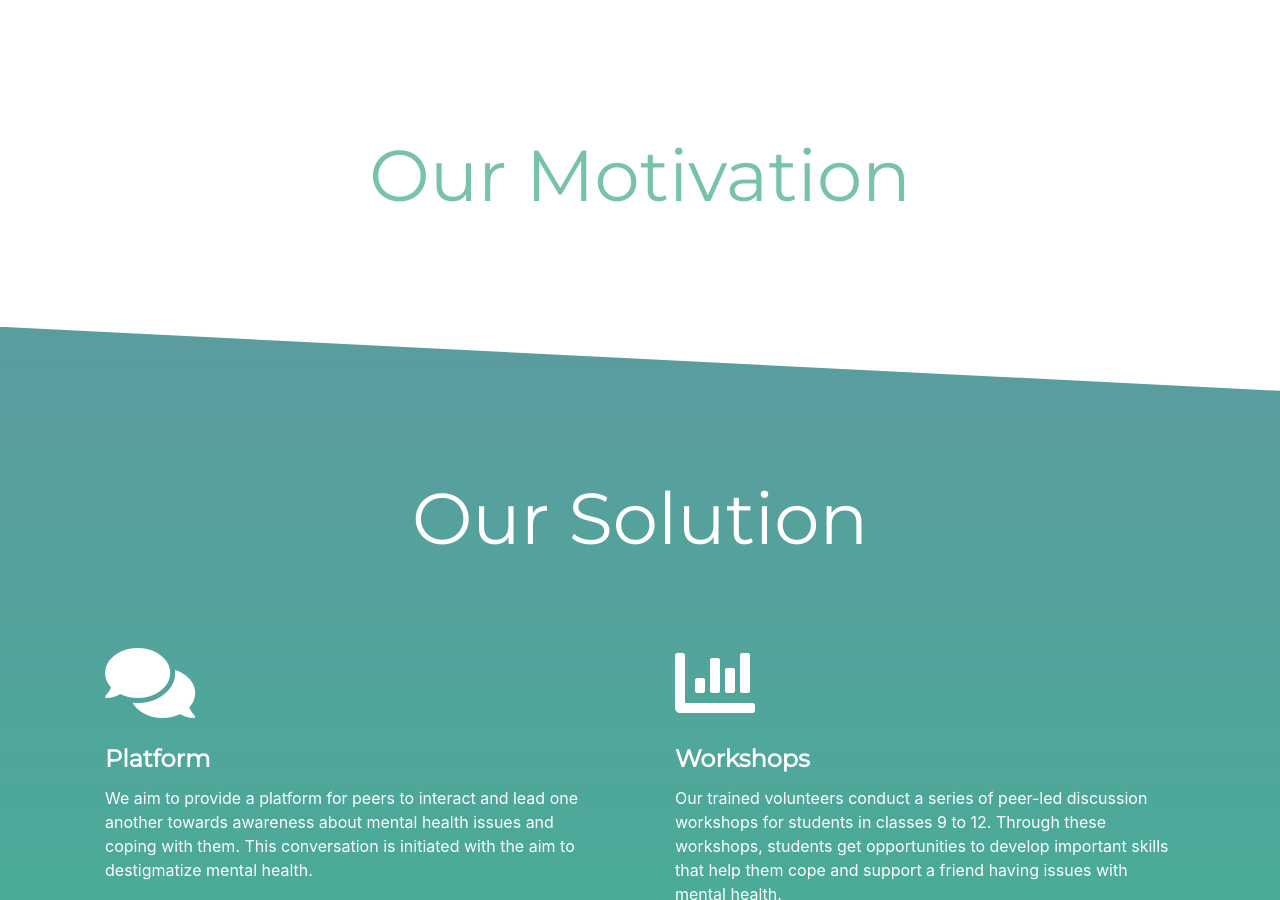
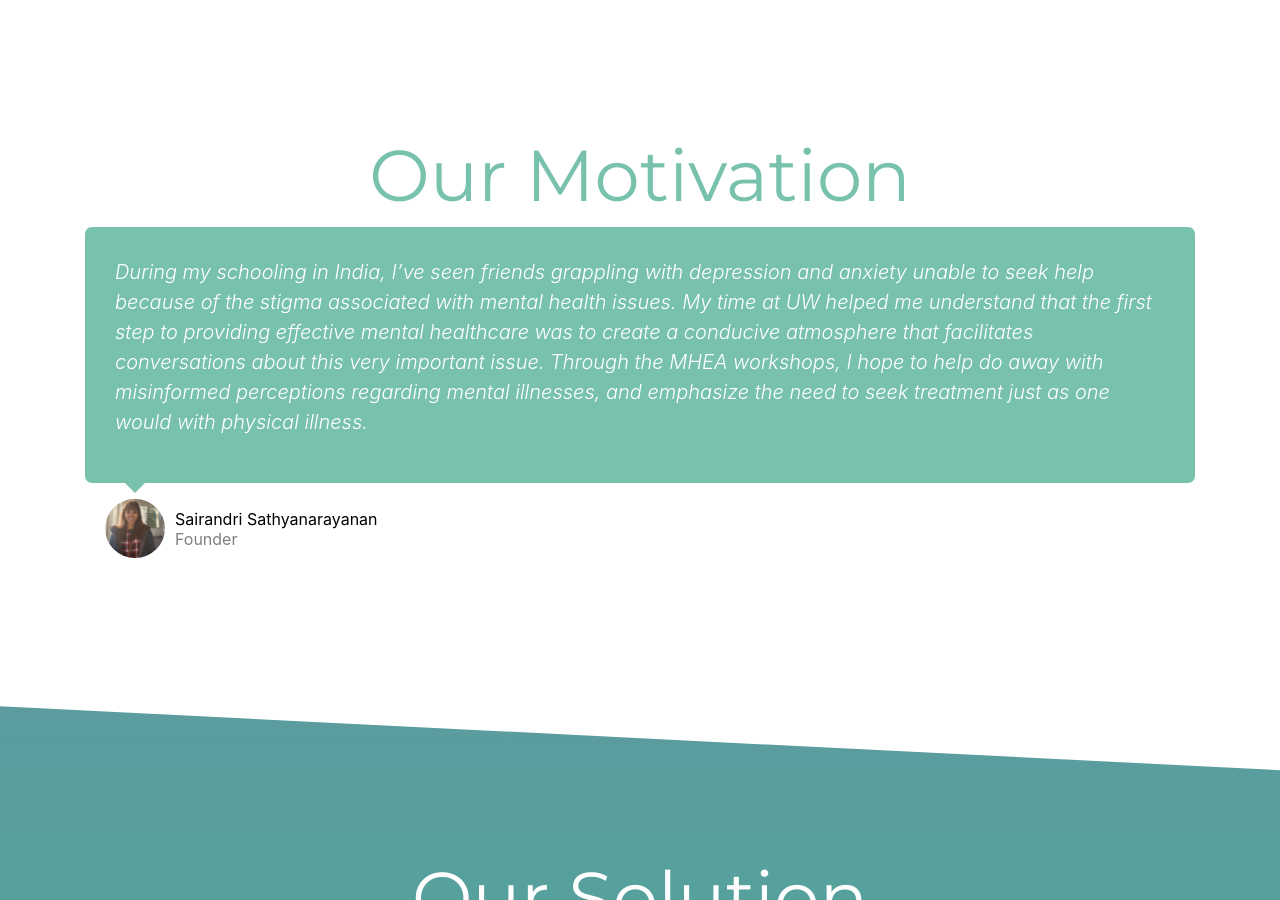
Before and after one commit to edvb/projectmhea.org, a Jekyll site: the page built from index.md, in a window 1280 px wide and 900 px high, scrolled down 1164 px. Built offline with Jekyll 4.4.1, drawn with Linux system fonts in a browser that asks for light colours; nearby versions of some CDN libraries.

Commit message:
Add Sairandri quote

```diff
--- a/_data/people.yml
+++ b/_data/people.yml
@@ -3,6 +3,7 @@ people:
   - name: 'Sairandri Sathyanarayanan'
     position: 'Founder'
     desc: 'Sairandri is a sophomore at the University of Washington, Seattle, planning to study neurobiology and psychology. She conducts research on the neural mechanisms behind memory and learning. Additionally, she is working towards creating biosensors that can detect contaminants in water through an undergraduate research group. She is also a Peer Health Educator and conducts workshops, panels, and other programs to promote mental health awareness, healthy sexuality, and wellness on campus.'
+    quote: 'During my schooling in India, I’ve seen friends grappling with depression and anxiety unable to seek help because of the stigma associated with mental health issues. My time at UW helped me understand that the first step to providing effective mental healthcare was to create a conducive atmosphere that facilitates conversations about this very important issue. Through the MHEA workshops, I hope to help do away with misinformed perceptions regarding mental illnesses, and emphasize the need to seek treatment just as one would with physical illness.'
     image: 'sairandri.jpg'
     size: '6'
   - name: 'Brooke Thimmig'
```
